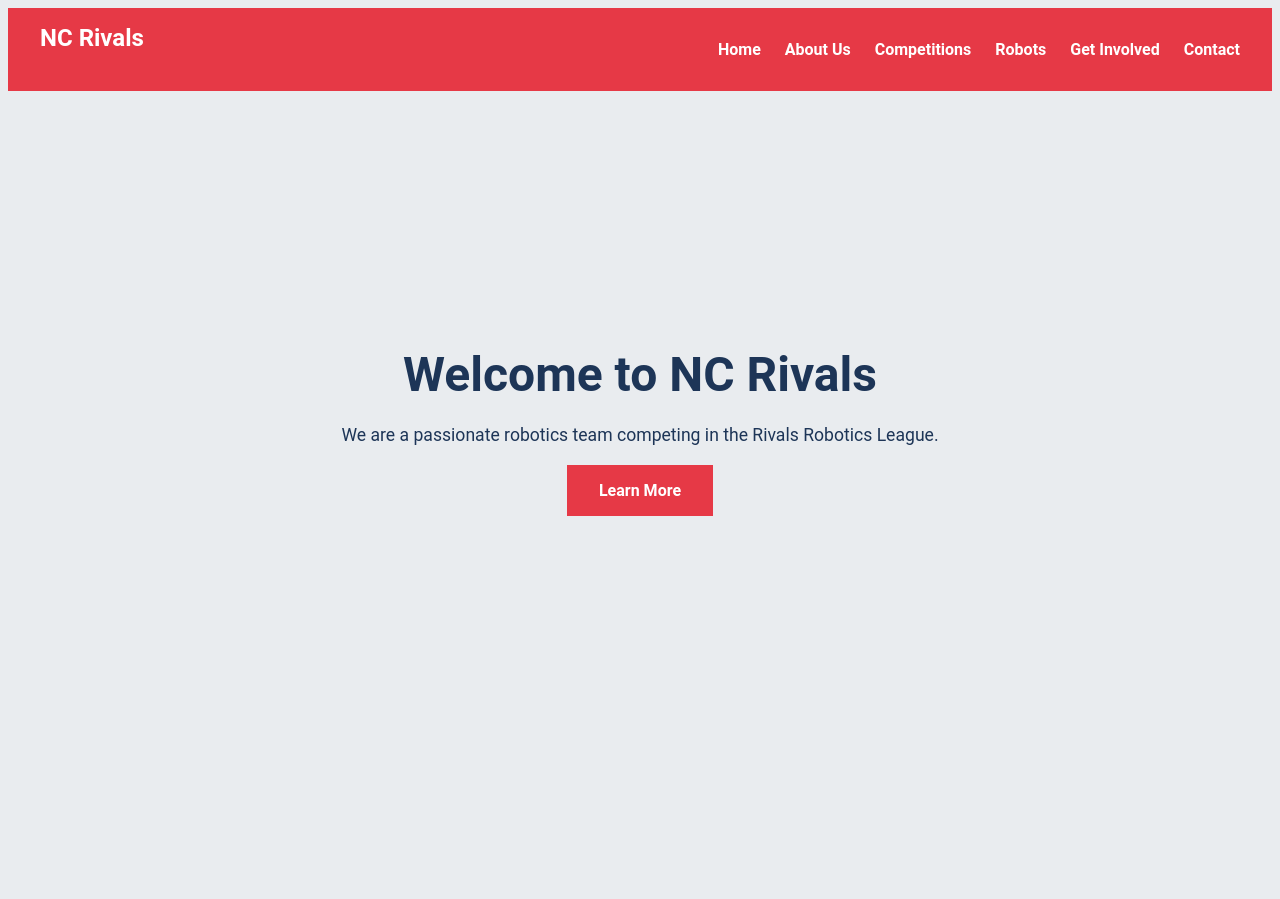
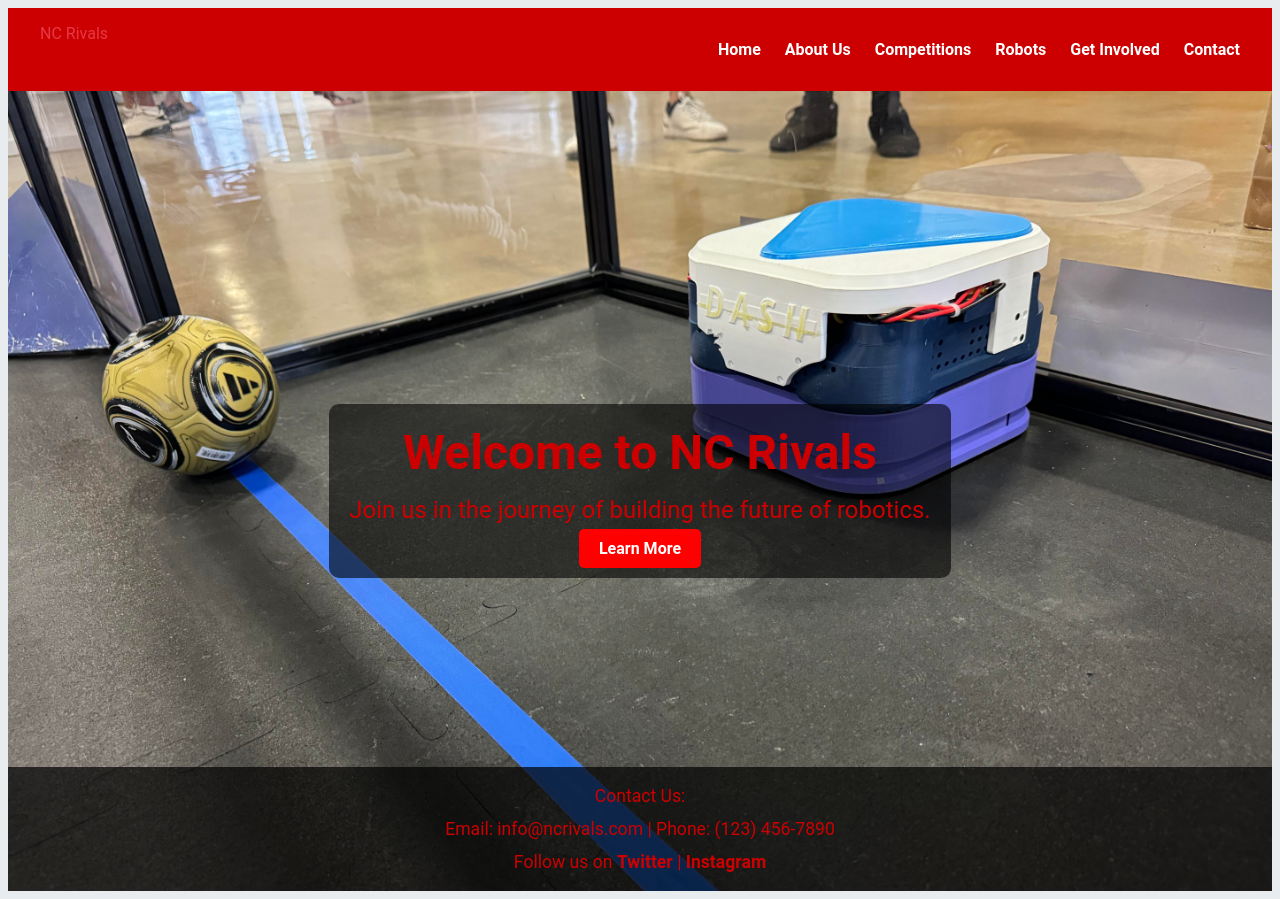
Before and after one commit to TimothyM2005/NCRivals, a React (Create React App) app in the folder ncrivals/: page / in a window 1280 px wide. Before the commit the page ends 800 px from the top, so only its background shows below. Built offline with nearby package versions, Linux system fonts and the light colour scheme.

Commit message:
some updates

```diff
--- a/ncrivals/package.json
+++ b/ncrivals/package.json
@@ -6,8 +6,11 @@
     "@testing-library/jest-dom": "^5.17.0",
     "@testing-library/react": "^13.4.0",
     "@testing-library/user-event": "^13.5.0",
+    "axios": "^1.7.7",
     "react": "^18.3.1",
     "react-dom": "^18.3.1",
+    "react-icons": "^5.3.0",
+    "react-router-dom": "^6.26.2",
     "react-scripts": "5.0.1",
     "web-vitals": "^2.1.4"
   },
--- a/ncrivals/src/App.js
+++ b/ncrivals/src/App.js
@@ -3,6 +3,7 @@ import { Route, Routes } from 'react-router-dom';
 import Home from './pages/Home/Home';
 import About from './pages/About/About';
 import Robots from './pages/Robots/Robots';
+import Competitions from './pages/Competitions/Competitions';
 import GetInvolved from './pages/GetInvolved/GetInvolved';
 import Contact from './pages/Contact/Contact';
 import Navbar from './components/Navbar/Navbar';
@@ -14,6 +15,7 @@ function App() {
       <Routes>
         <Route path="/" element={<Home />} />
         <Route path="/about" element={<About />} />
+        <Route path="/competitions" element={<Competitions />} />
         <Route path="/robots" element={<Robots />} />
         <Route path="/get-involved" element={<GetInvolved />} />
         <Route path="/contact" element={<Contact />} />
--- a/ncrivals/src/components/Navbar/Navbar.js
+++ b/ncrivals/src/components/Navbar/Navbar.js
@@ -5,7 +5,9 @@ import styles from './Navbar.module.css'; // Using CSS modules for scoped styles
 function Navbar() {
   return (
     <nav className={styles.navbar}>
-      <div className={styles.logo}>NC Rivals</div>
+      <Link to="/" className={styles.homeButton}>
+        NC Rivals
+      </Link>
       <ul className={styles.navLinks}>
         <li><Link to="/">Home</Link></li>
         <li><Link to="/about">About Us</Link></li>
--- a/ncrivals/src/components/Navbar/Navbar.module.css
+++ b/ncrivals/src/components/Navbar/Navbar.module.css
@@ -1,5 +1,5 @@
 .navbar {
-    background-color: #e63946; /* Red tone for the main color */
+    background-color: #cc0000; /* Red tone for the main color */
     display: flex;
     justify-content: space-between;
     padding: 1rem 2rem;
@@ -26,3 +26,13 @@
   .navLinks li a:hover {
     color: #f1faee; /* A lighter shade for hover effect */
   }
+
+  .homebutton {
+    background-color: #35d600;
+    color: #cc0000;
+    border: none;
+    padding: 0.5rem 1rem;
+    border-radius: 5px;
+    cursor: pointer;
+    transition: background-color 0.3s ease;
+  }
--- a/ncrivals/src/pages/Home/Home.js
+++ b/ncrivals/src/pages/Home/Home.js
@@ -1,15 +1,21 @@
 import React from 'react';
+import { Link } from 'react-router-dom';
 import styles from './Home.module.css';
 
-function Home() {
+const Home = () => {
   return (
-    <section className={styles.hero}>
-      <div className={styles.heroContent}>
-        <h1>Welcome to NC Rivals</h1>
-        <p>We are a passionate robotics team competing in the Rivals Robotics League.</p>
-        <button className={styles.ctaButton}>Learn More</button>
+    <div className={styles.homeContainer}>
+      <div className={styles.overlay}>
+        <h1 className={styles.title}>Welcome to NC Rivals</h1>
+        <p className={styles.subtitle}>Join us in the journey of building the future of robotics.</p>
+        <Link to="/about" className={styles.learnMoreButton}>Learn More</Link>
       </div>
-    </section>
+      <footer className={styles.footer}>
+        <p>Contact Us:</p>
+        <p>Email: info@ncrivals.com | Phone: (123) 456-7890</p>
+        <p>Follow us on <a href="#">Twitter</a> | <a href="#">Instagram</a></p>
+      </footer>
+    </div>
   );
 }
 
--- a/ncrivals/src/pages/Home/Home.module.css
+++ b/ncrivals/src/pages/Home/Home.module.css
@@ -1,29 +1,111 @@
-.hero {
+.homeContainer {
+  background-image: url('../../assets/background.jpg');
+  background-size: cover;
+  background-position: center;
+  height: 100vh;
+  display: flex;
+  flex-direction: column;
+  justify-content: space-around;
+  /* Distributes content evenly */
+  align-items: center;
+  position: relative;
+  padding: 0 20px;
+  overflow: hidden;
+  /* Ensures no scroll */
+}
 
-    background-size: cover;
-    background-position: center;
-    height: 80vh;
-    display: flex;
-    align-items: center;
-    justify-content: center;
-    color: white;
-    text-align: center;
+.footer {
+  background-color: rgba(0, 0, 0, 0.7);
+  color: #cc0000;
+  text-align: center;
+  padding: 10px;
+  position: absolute;
+  bottom: 0;
+  width: 100%;
+}
+
+.overlay {
+  background: rgba(0, 0, 0, 0.6);
+  padding: 20px;
+  border-radius: 10px;
+  text-align: center;
+  color: #fff;
+}
+
+.title {
+  font-size: 3rem;
+  margin: 0;
+  color: #cc0000;
+  /* Red title */
+}
+
+.subtitle {
+  font-size: 1.5rem;
+  margin: 10px 0;
+  color: #cc0000;
+  /* Red subtitle */
+}
+
+.learnMoreButton {
+  padding: 10px 20px;
+  background-color: #ff0000;
+  /* Primary red color */
+  color: #fff;
+  text-decoration: none;
+  border-radius: 5px;
+  transition: background-color 0.3s ease;
+  font-weight: bold;
+  /* Bold text */
+}
+
+.learnMoreButton:hover {
+  background-color: #2c2c2c;
+  /* Darker hover color */
+}
+
+.footer p,
+.footer a {
+  color: #cc0000;
+  /* All footer text and links are red */
+  margin: 5px 0;
+}
+
+.footer a {
+  text-decoration: none;
+  font-weight: bold;
+  /* Make links bold */
+}
+
+.footer a:hover {
+  text-decoration: underline;
+}
+
+.footer .social-links {
+  margin-top: 10px;
+  display: flex;
+  justify-content: center;
+}
+
+.footer .social-links a {
+  margin: 0 10px;
+}
+
+@media screen and (max-width: 768px) {
+  .title {
+    font-size: 2rem;
   }
 
-  .heroContent h1 {
-    font-size: 3rem;
+  .subtitle {
+    font-size: 1rem;
   }
 
-  .ctaButton {
-    padding: 1rem 2rem;
-    background-color: #e63946;
-    border: none;
-    color: white;
+  .learnMoreButton {
     font-size: 1rem;
-    cursor: pointer;
-    transition: background-color 0.3s;
+    padding: 8px 16px;
   }
 
-  .ctaButton:hover {
-    background-color: #d62828;
+  .footer {
+    font-size: 0.9rem;
+    /* Slightly smaller footer text for smaller screens */
   }
+}
--- a/ncrivals/src/styles/colors.css
+++ b/ncrivals/src/styles/colors.css
@@ -40,3 +40,24 @@
   .bg-dark {
     background-color: var(--dark-blue);
   }
+
+/* Custom scrollbar styles */
+::-webkit-scrollbar {
+  width: 10px;
+}
+
+::-webkit-scrollbar-track {
+  background: rgba(0, 0, 0, 0.2);
+  /* Background of the scrollbar track */
+}
+
+::-webkit-scrollbar-thumb {
+  background-color: #cc0000;
+  /* Red scrollbar to match the theme */
+  border-radius: 10px;
+}
+
+::-webkit-scrollbar-thumb:hover {
+  background-color: #ff0000;
+  /* Slightly lighter red on hover */
+}
```
Also changed, not shown: ncrivals/src/assets/background.jpg (added), 1 other file (tests, documents, lock files or other folders).
